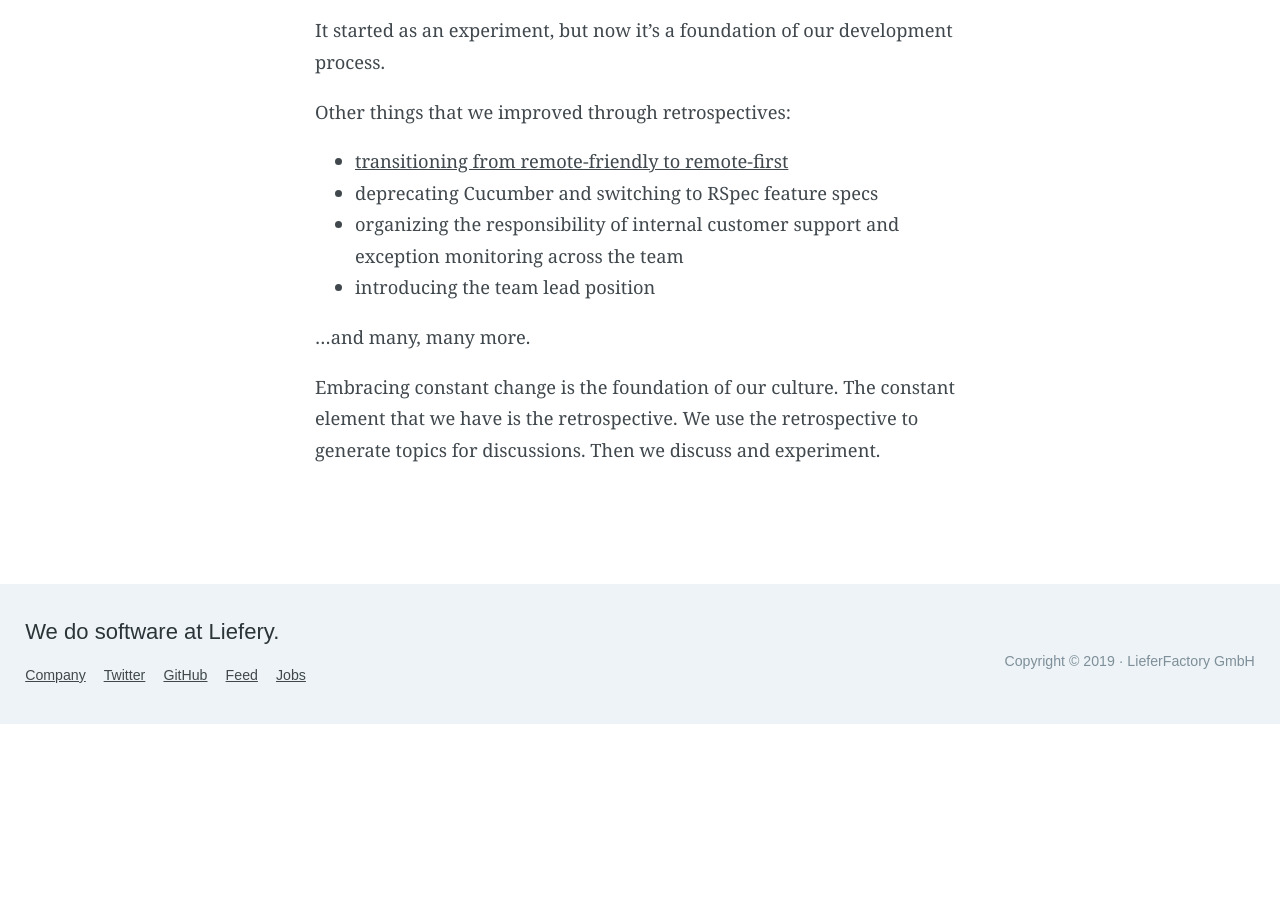
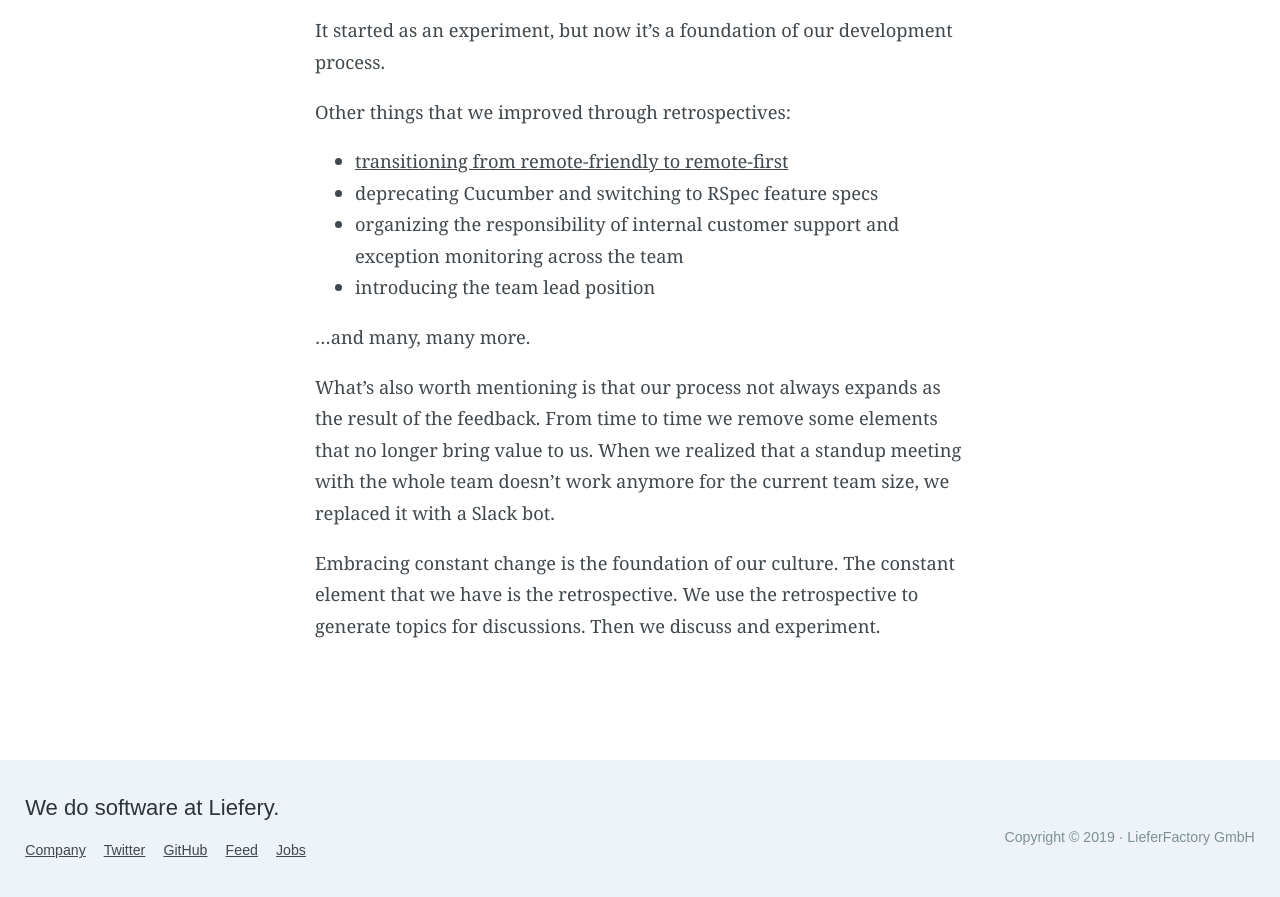
Before and after one commit to liefery-it-legacy/blog, a Jekyll site: the page built from _posts/2019-04-30-the-only-constant-is-change-scaling-our-processes-with-weekly-retrospectives.md, in a window 1280 px wide and 900 px high, scrolled down 4209 px. Shown: the top 897 px of the window. Built offline with Jekyll 4.4.1, drawn with Linux system fonts in a browser that asks for light colours; some web fonts are replaced; comment, search, counter and statistics services are not loaded; before the commit the page ends 4933 px from its top, so only the background shows below that.

Commit message:
Add example of removing processes

```diff
--- a/_posts/2019-04-30-the-only-constant-is-change-scaling-our-processes-with-weekly-retrospectives.md
+++ b/_posts/2019-04-30-the-only-constant-is-change-scaling-our-processes-with-weekly-retrospectives.md
@@ -144,6 +144,12 @@ monitoring across the team
 
 ...and many, many more.
 
+What's also worth mentioning is that our process not always expands as the
+result of the feedback. From time to time we remove some elements that no
+longer bring value to us. When we realized that a standup meeting with the
+whole team doesn't work anymore for the current team size, we replaced it with
+a Slack bot.
+
 Embracing constant change is the foundation of our culture. The constant
 element that we have is the retrospective. We use the retrospective to generate
 topics for discussions. Then we discuss and experiment.
```
